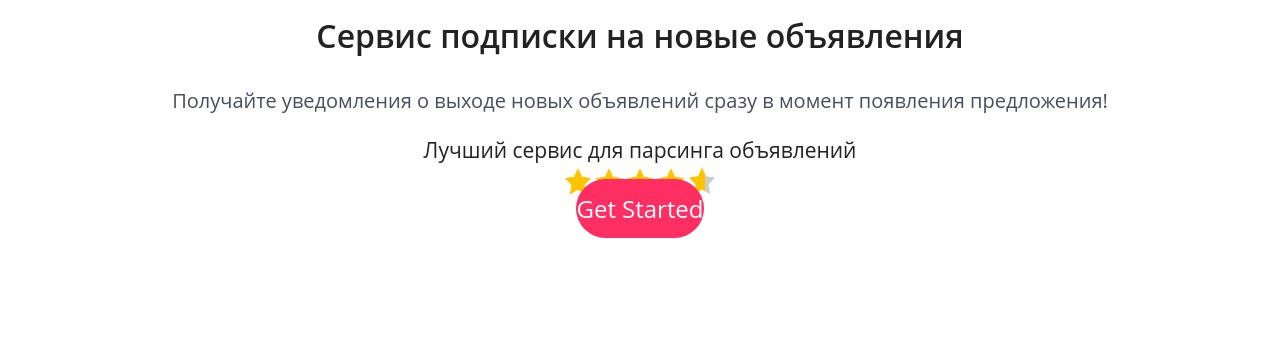
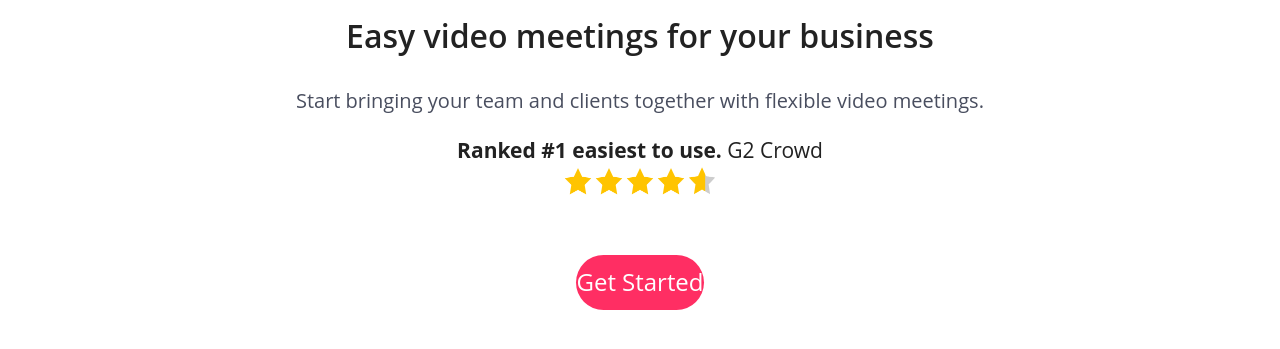
Before and after one commit to nookimy/erevati, a website: page app/index.html in a window 1280 px wide. Shown: the part 61-410 px from the top of the page. Drawn offline with nearby package versions, Linux system fonts and the light colour scheme; files that its build step writes are made by us from their sources.

Commit message:
Продолжаем верстку блока Intro

```diff
--- a/app/index.html
+++ b/app/index.html
@@ -32,9 +32,9 @@
 	</header>
   <section class="intro">
     <div class="intro__text">
-      <h1 class="intro__title">Сервис подписки на новые объявления</h1>
-      <h2 class="intro__subtitle">Получайте уведомления о выходе новых объявлений сразу в момент появления предложения!</h2>
-      <p class="intro__note">Лучший сервис для парсинга объявлений</p>
+      <h1 class="intro__title">Easy video meetings for your business</h1>
+      <h2 class="intro__subtitle">Start bringing your team and clients together with flexible video meetings.</h2>
+      <p class="intro__note"><strong>Ranked #1 easiest to use.</strong> G2 Crowd</p>
       <img class="intro__raiting" src="/img/raiting.png" alt="">
       <a class="intro__more-button button" href="#" title="Узнать больше">
       Get Started
--- a/app/less/main.less
+++ b/app/less/main.less
@@ -215,6 +215,7 @@ img {
   }
 
   &__more-button {
+    display: inline-block;
     border-radius: 30px;
     font-size: 24px;
     padding-bottom: 13px;
@@ -222,9 +223,6 @@ img {
     margin-top: 60px;
   }
 }
-
-
-
 
 @media (max-width: @phones-max-width) {
   .name-header {
```
